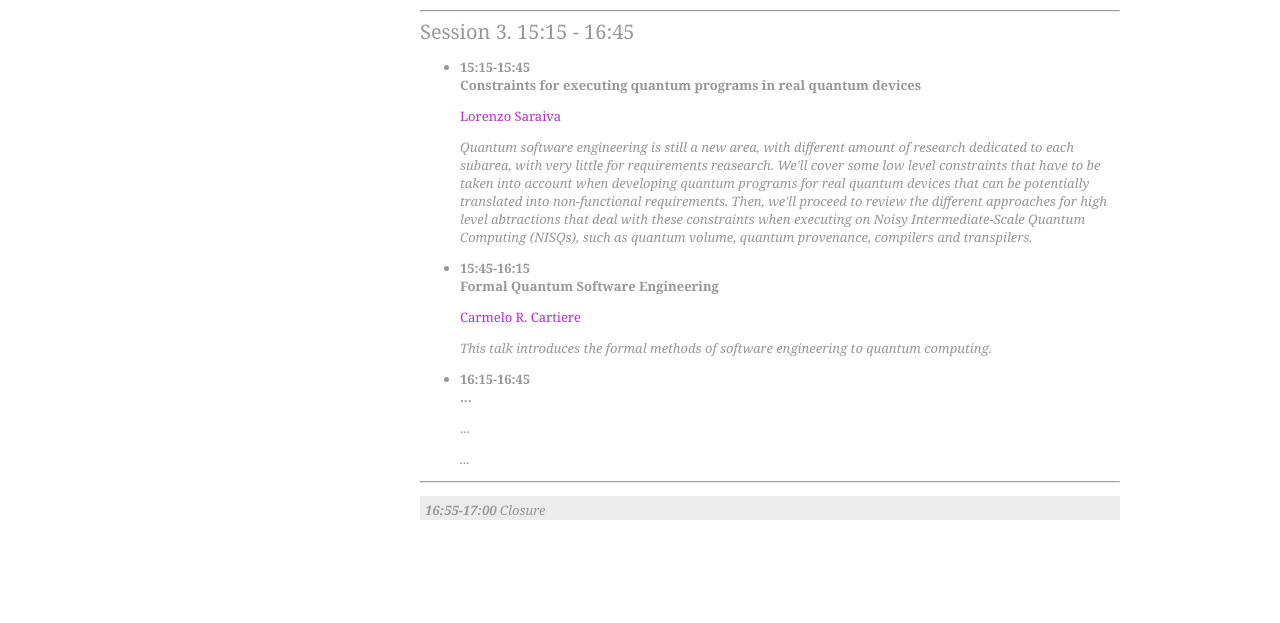
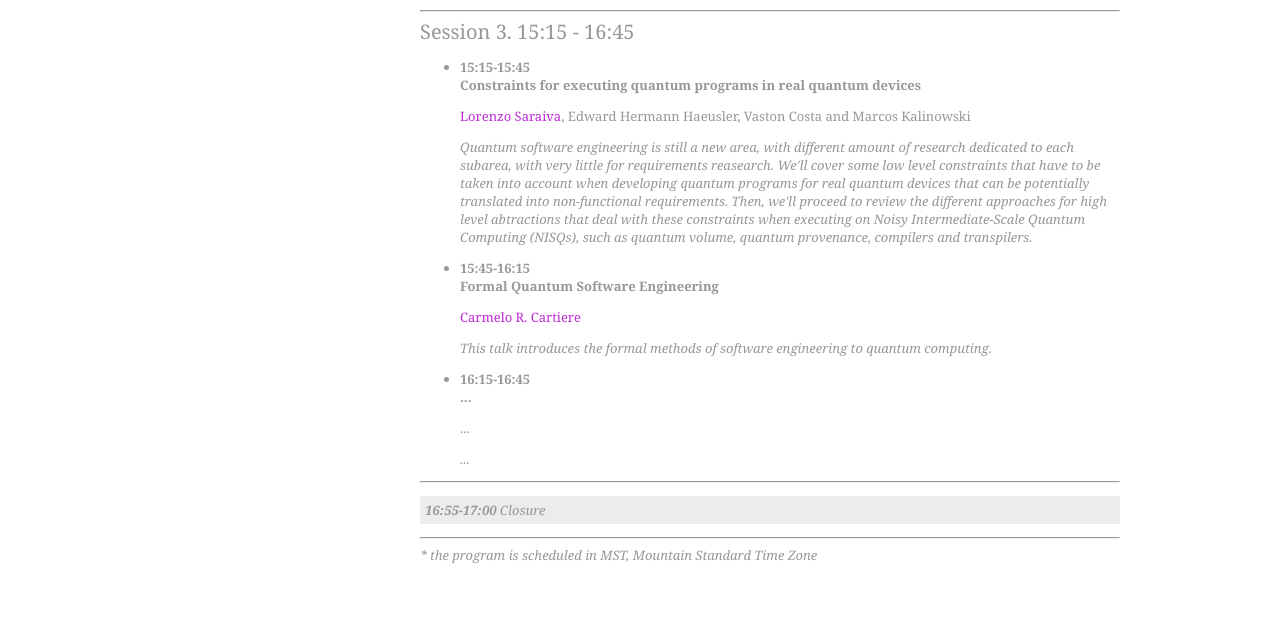
Before and after one commit to macariopolouclm/qset2022, a plain HTML site: page program.html in a window 1280 px wide. Shown: the part 1767-2390 px from the top of the page. Drawn offline with Linux system fonts and the light colour scheme.

Commit message:
add co-authors with Lorenzo

```diff
--- a/program.html
+++ b/program.html
@@ -126,7 +126,7 @@
           	<h3 id="session3">Session 3. 15:15 - 16:45</h3>
           	<ul>
           		<li><b>15:15-15:45</b> <br/><b>Constraints for executing quantum programs in real quantum devices</b>
-          			<p><a href="./speakers.html#speakerSaraiva">Lorenzo Saraiva</a></p>
+          			<p><a href="./speakers.html#speakerSaraiva">Lorenzo Saraiva</a>, Edward Hermann Haeusler, Vaston Costa and Marcos Kalinowski</p>
           			<p><i>Quantum software engineering is still a new area, with different amount of research dedicated to each subarea, with very little for requirements reasearch. We'll cover some low level constraints that have to be taken into account when developing quantum programs for real quantum devices that can be potentially translated into non-functional requirements. Then, we'll proceed to review the different approaches for high level abtractions that deal with these constraints when executing on Noisy Intermediate-Scale Quantum Computing (NISQs), such as quantum volume, quantum provenance, compilers and transpilers.</i></p>
           		</li>
           		<li><b>15:45-16:15</b> <br/><b>Formal Quantum Software Engineering</b>
```
